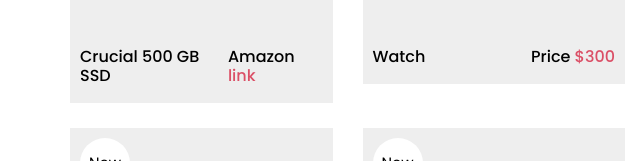
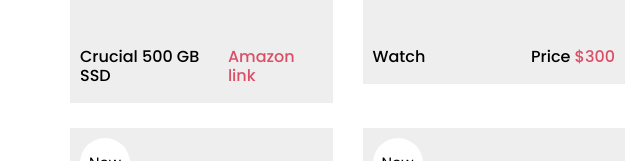
Before and after one commit to nou-man/masteronics-site, a plain HTML site: page index.html in a window 1280 px wide. Shown: the part 959-1120 px from the top of the page, 0-640 px from the left. Drawn offline with nearby package versions, Linux system fonts and the light colour scheme.

Commit message:
updated amazon link

```diff
--- a/index.html
+++ b/index.html
@@ -204,7 +204,7 @@
         </h2>
       </div>
       <div class="row">
-        <div class="col-sm-6 col-md-4 col-lg-3">
+        <div id="ssd" class="col-sm-6 col-md-4 col-lg-3">
           <div class="box">
             <a href="">
               <div class="img-box">
@@ -216,9 +216,8 @@
                 </h6>
                 <a href="https://amzn.to/46VN4Cx">
                   <h6>
-                    Amazon
                     <span>
-                      link
+                      Amazon link
                     </span>
                   </h6>
                 </a>
```
